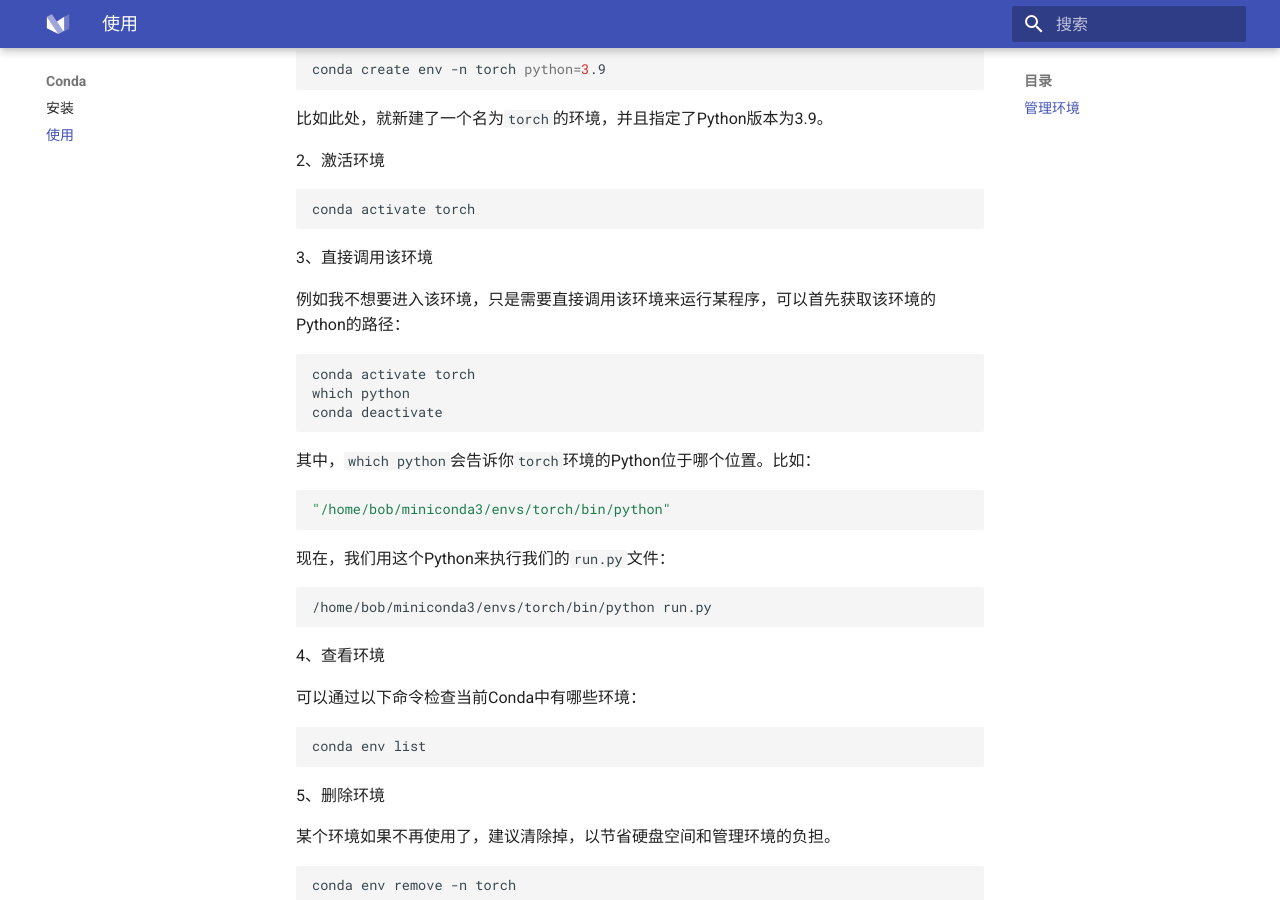
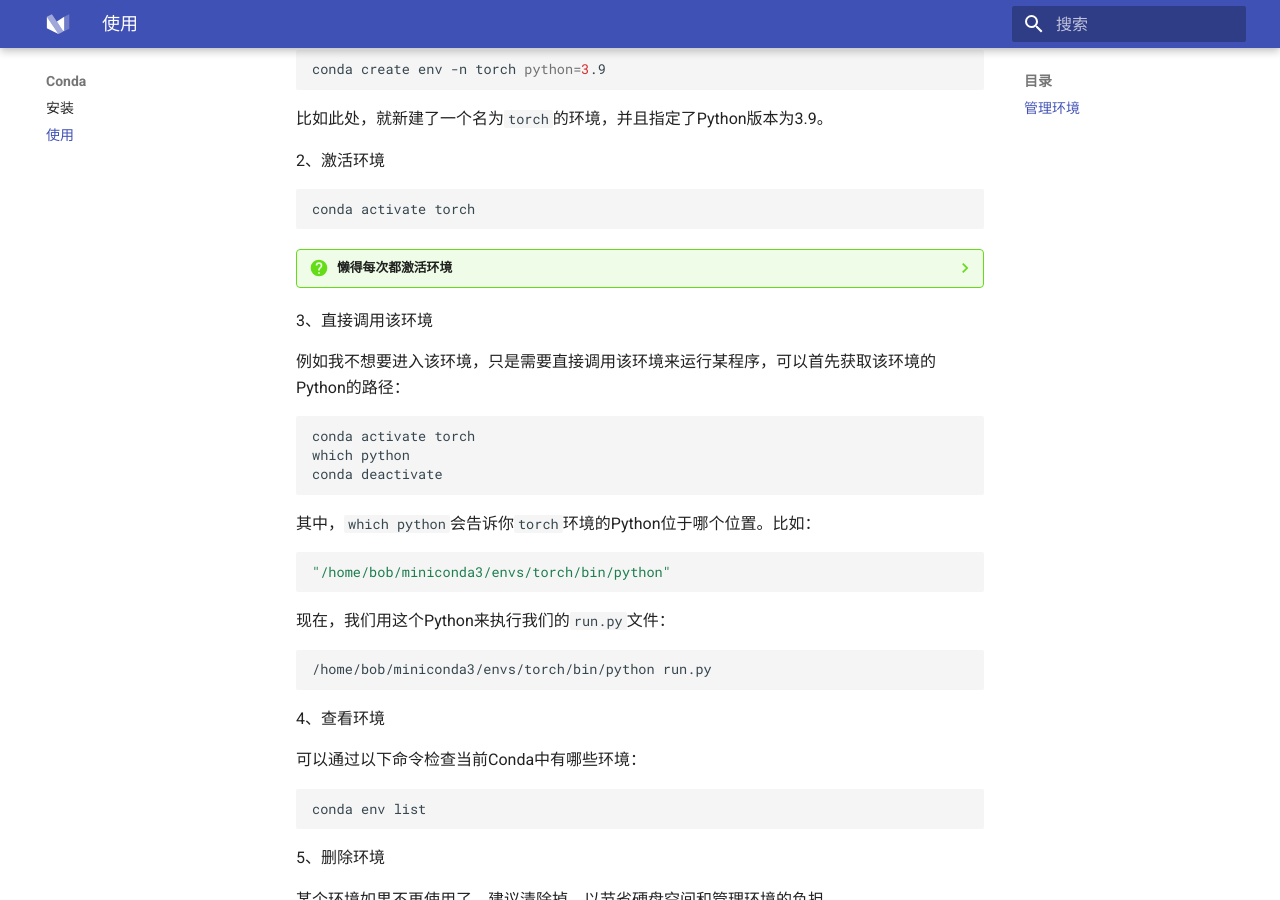
Before and after one commit to Wenzhi-Ding/Server-User-Guide, an MkDocs documentation site: the page built from docs/02-conda/use.md, in a window 1280 px wide and 900 px high, scrolled down 379 px. Built offline with MkDocs 1.6.1 and Material for MkDocs 9.7.7, drawn with Linux system fonts in a browser that asks for light colours.

Commit message:
Add auto activate env

````diff
--- a/docs/02-conda/use.md
+++ b/docs/02-conda/use.md
@@ -17,6 +17,10 @@
 ```bash
 conda activate torch
 ```
+
+??? question "懒得每次都激活环境"
+
+	可以在`~/.bashrc`文件的最后一行加上`conda activate [name]`，在每次连接时自动激活某环境。
 
 3、直接调用该环境
 
````
